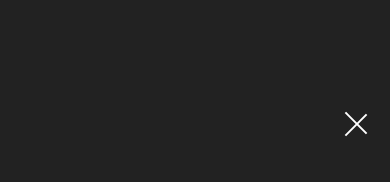
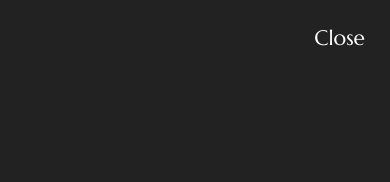
Before and after one commit to kanchonwebdev/eCommerce, a plain HTML site: page index.html in a window 390 px wide. Both pictures are taken after a click on the element 355 px from the left and 123 px from the top of the page. Shown: the top 182 px of the page. Drawn offline with nearby package versions, Linux system fonts and the light colour scheme.

Commit message:
ham icon close issue fixed

```diff
--- a/assets/js/main.js
+++ b/assets/js/main.js
@@ -24,6 +24,10 @@ t1.to("#nav-overlay", 0.5, {
     "left": "0%"
 });
 
+t1.from("#nav-overlay .close", 0.5, {
+    "right": "100%"
+});
+
 t1.from("#nav-overlay .nav-menu .menu-link .nav-link", 0.5, {
     y: "100%",
     stagger: 0.05,
@@ -46,6 +50,11 @@ t1.reverse();
 HAMBURGER MENU
 ----------- */
 document.getElementById("ham-icon").addEventListener("click", function () {
+    t1.reversed(!t1.reversed());
+    this.classList.toggle('active');
+});
+
+document.querySelector(".close").addEventListener("click", function () {
     t1.reversed(!t1.reversed());
     this.classList.toggle('active');
 });
--- a/index.html
+++ b/index.html
@@ -102,7 +102,7 @@
                     <i class="ri-shopping-bag-line"></i> <span class="text">Wishlist</span>
                 </div>
                 <div class="right-block">
-                    <div id="ham-icon">
+                    <div id="ham-icon" class="hamMenu">
                         <div class="icon-bar"></div>
                         <div class="icon-bar"></div>
                         <div class="icon-bar"></div>
@@ -149,6 +149,8 @@
                 </a>
             </div>
         </div>
+
+        <div class="close">Close</div>
     </div>
     <!-- Navbar Section END -->
 
--- a/scss/_styles/_hamburger-icon/_hamburger-icon.scss
+++ b/scss/_styles/_hamburger-icon/_hamburger-icon.scss
@@ -4,7 +4,7 @@
     gap: 5px;
     cursor: pointer;
     position: relative;
-    z-index: 10;
+    z-index: 8;
 
     @include max-width-1023{
         display: flex;
--- a/scss/_styles/_nav/_nav.scss
+++ b/scss/_styles/_nav/_nav.scss
@@ -331,4 +331,12 @@
             }
         }
     }
+
+    .close{
+        position: fixed;
+        top: 25px;
+        right: 25px;
+        color: #fff;
+        font-size: 21px;
+    }
 }
```
Also changed, not shown: about.html (+2 -0 lines), cart.html (+2 -0 lines), checkout.html (+2 -0 lines), contact.html (+1 -0 lines), order-history.html (+1 -0 lines), payment.html (+1 -0 lines), shop.html (+1 -0 lines), single-product.html (+1 -0 lines), thank-you.html (+1 -0 lines), track-order.html (+1 -0 lines), wishlist.html (+2 -0 lines), css/main.css, 1 other file.
